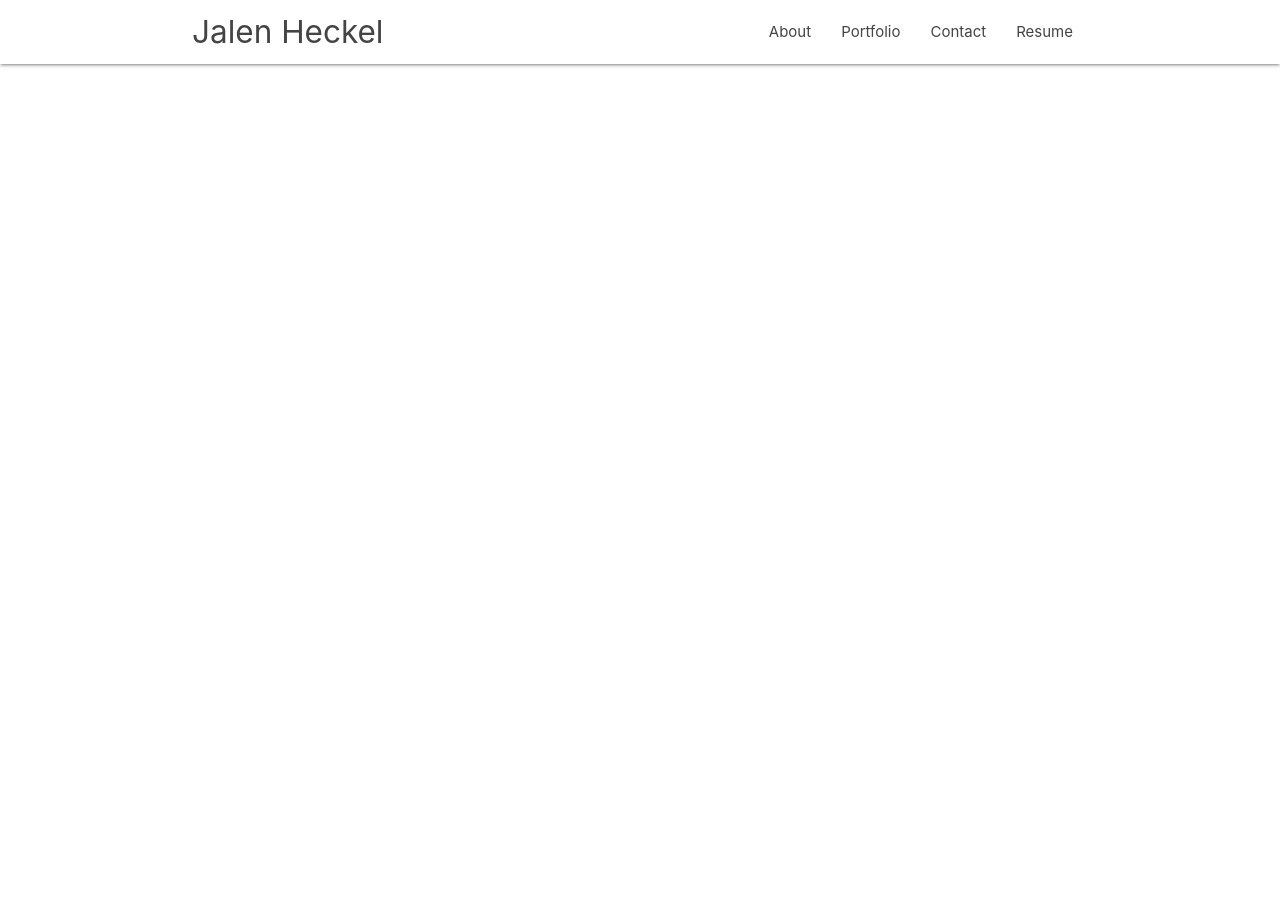
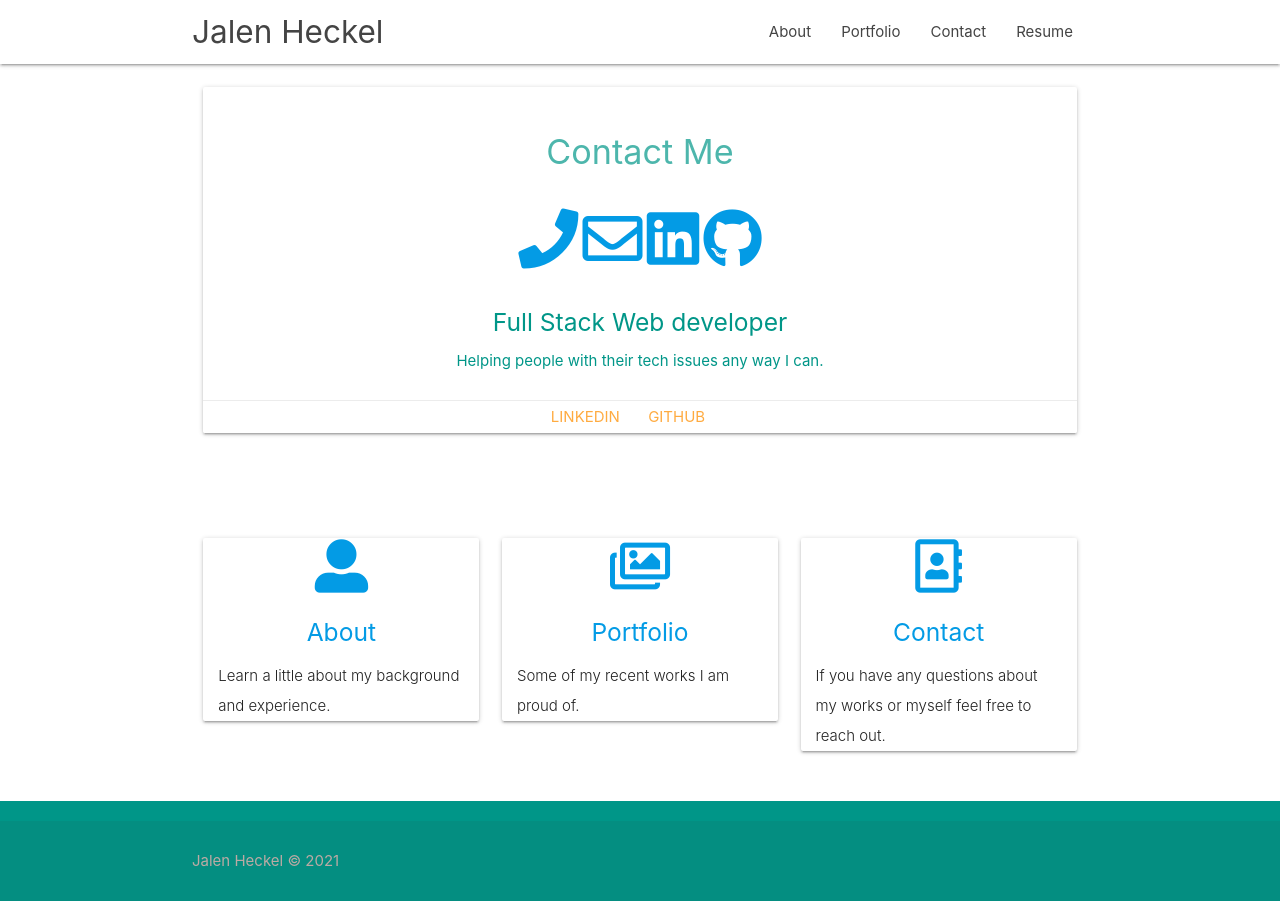
Before and after one commit to jheckel-dev/new-portfolio, a plain HTML site: page contact.html in a window 1280 px wide. Before the commit the page ends 800 px from the top, so only its background shows below. Drawn offline with Linux system fonts and the light colour scheme; files that its build step writes are made by us from their sources.

Commit message:
finished out contact page

```diff
--- a/contact.html
+++ b/contact.html
@@ -41,4 +41,148 @@
         </div>
     </nav>
 
+    <div id="index-banner" class="parallax-container parallax-contact">
+        <div class="section no-pad-bot">
+            <div class="container">
+                <br><br>
+
+                <div class="row center">
+                    <div class="row">
+
+                        <div class="grid-example col s12">
+
+                            <div class="card white contact-card">
+
+                                <div class="card-content teal-text">
+                                    <div class="border">
+                                        <h4 class="header center teal-text text-lighten-2">Contact Me</h4>
+
+
+                                        <div class="card-content">
+
+                                            <a href="tel:+3608705629"><i class="fas fa-phone medium ccard"></i></a>
+
+
+                                            <a href="mailto:webmaster@jalen.heckel@icloud.com"><i
+                                                    class="far fa-envelope medium ccard"></i></a>
+
+
+                                            <a href="https://www.linkedin.com/in/jalen-heckel-20327b169"><i
+                                                    class="fab fa-linkedin medium ccard"></i></a>
+
+                                            <a href="https://github.com/jheckel-dev"><i
+                                                    class="fab fa-github medium ccard"></i></a>
+
+
+                                        </div>
+
+
+
+                                    </div>
+                                    <h5>Full Stack Web developer</h5>
+                                    <p>Helping people with their tech issues any way I can.</p>
+                                </div>
+                                <div class="card-action">
+                                    <a href="https://www.linkedin.com/in/jalen-heckel-20327b169">LinkedIn</a>
+                                    <a href="https://github.com/jheckel-dev">Github</a>
+
+                                </div>
+
+                                </section>
+
+
+                            </div>
+                        </div>
+                    </div>
+                </div>
+
+                <br><br>
+
+            </div>
+        </div>
+
+    </div>
+
+
+    <div class="container">
+        <div class="section">
+
+
+            <div class="row">
+                <div class="col s12 m4">
+                    <div class="card start">
+                        <div class="icon-block">
+                            <h2 class="center brown-text"><a href="about.html"><i class="fas fa-user-alt"></i></h2>
+                            <span class="card-title">
+                                <h5 class="center">About
+                                    </a></h5>
+
+                            </span>
+                            <div class="middle">
+                                <p class="light">Learn a little about my background and experience.</p>
+                            </div>
+                        </div>
+                    </div>
+                </div>
+
+                <div class="col s12 m4">
+
+
+                    <div class="card start">
+                        <div class="icon-block">
+                            <h2 class="center brown-text"><a href="portfolio.html"><i class="far fa-images"></i></h2>
+                            <span class="card-title">
+                                <h5 class="center">Portfolio</a></h5>
+                            </span>
+                            <div class="middle">
+                                <p class="light">Some of my recent works I am proud of.</p>
+                            </div>
+                        </div>
+                    </div>
+
+                </div>
+
+                <div class="col s12 m4">
+
+
+                    <div class="card start">
+                        <div class="icon-block">
+                            <h2 class="center brown-text"><a href="contact.html"><i class="far fa-address-book"></i>
+                            </h2>
+                            <span class="card-title">
+                                <h5 class="center">Contact</a></h5>
+
+                            </span>
+                            <div class="middle">
+                                <p class="light">If you have any questions about my works or myself feel free to reach out.</p>
+
+                            </div>
+                        </div>
+                    </div>
+
+                </div>
+            </div>
+
+        </div>
+    </div>
+
+
+
+
+
+
+
+        <footer class="page-footer teal">
+            <div class="footer-copyright">
+                <div class="container">
+
+                    <p class="brown-text text-lighten-3">Jalen Heckel &copy; 2021</p>
+                </div>
+            </div>
+        </footer>
+
+
+
 </body>
+
+</html>
```
